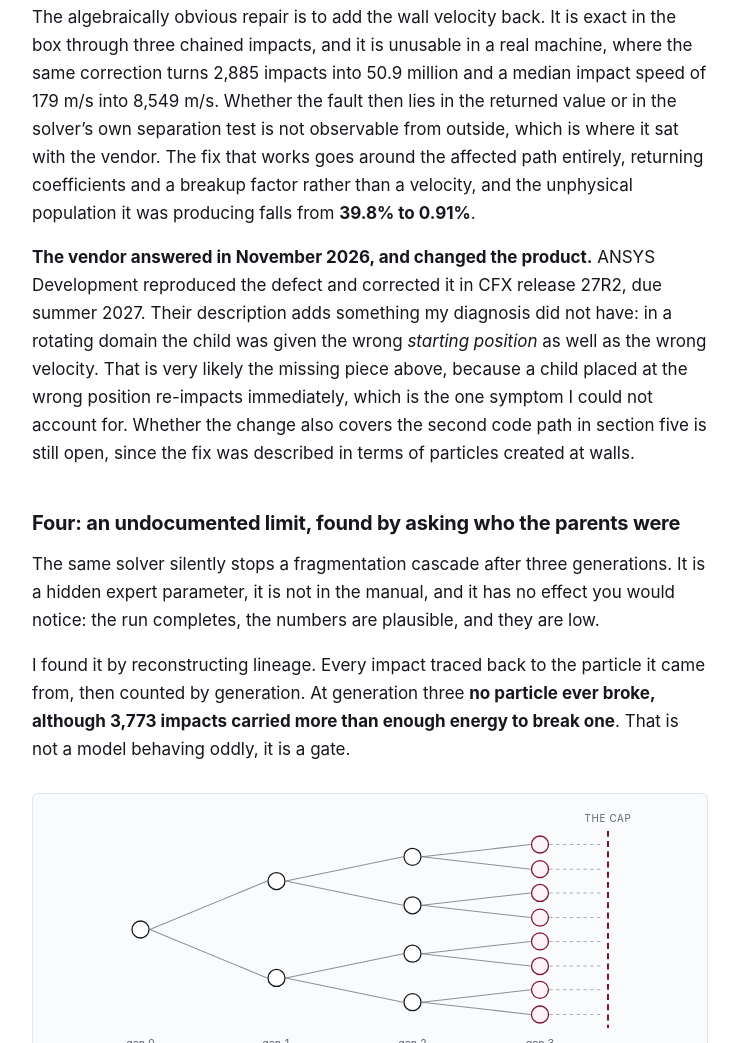
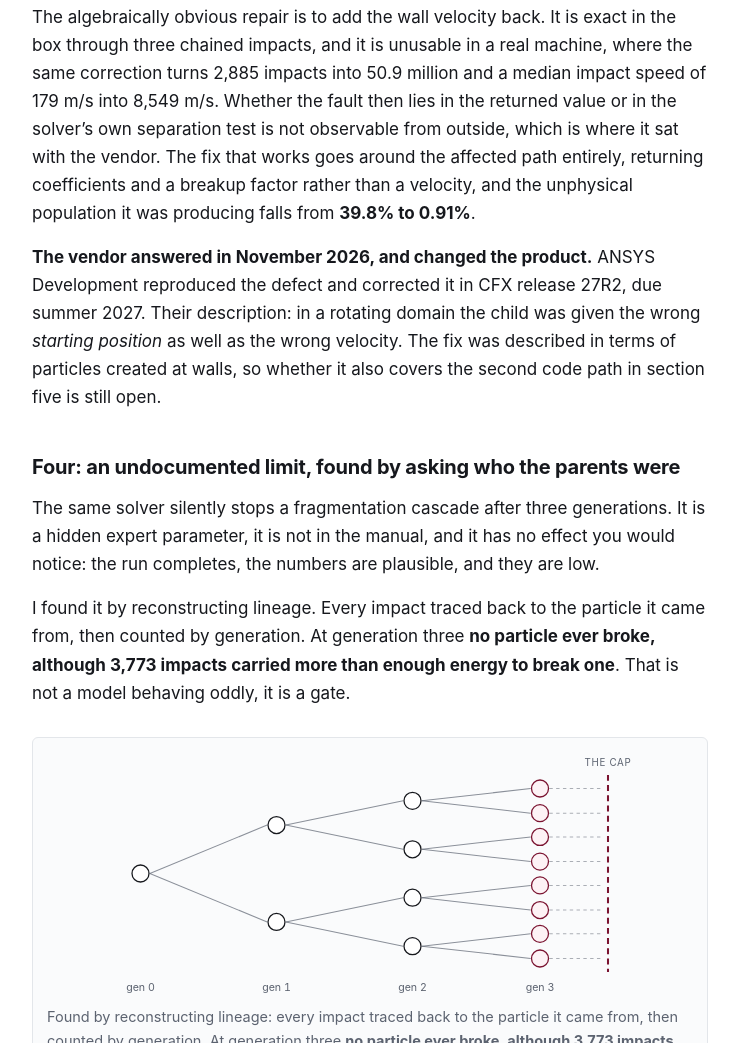
Before and after one commit to nilot-pal/nilot-pal.github.io, a plain HTML site: page sphinxsys.html in a window 1280 px wide. Shown: the part 6437-7480 px from the top of the page, without its empty margins (270-1009 px from the left). Drawn offline with Linux system fonts and the light colour scheme.

Commit message:
Trim the vendor note to the result

```diff
--- a/sphinxsys.html
+++ b/sphinxsys.html
@@ -356,12 +356,9 @@ wall.</desc>
   <p>
     <strong>The vendor answered in November 2026, and changed the product.</strong> ANSYS
     Development reproduced the defect and corrected it in CFX release 27R2, due summer 2027. Their
-    description adds something my diagnosis did not have: in a rotating domain the child was given
-    the wrong <em>starting position</em> as well as the wrong velocity. That is very likely the
-    missing piece above, because a child placed at the wrong position re-impacts immediately, which
-    is the one symptom I could not account for. Whether the change also covers the second code path
-    in section five is still open, since the fix was described in terms of particles created at
-    walls.
+    description: in a rotating domain the child was given the wrong <em>starting position</em> as
+    well as the wrong velocity. The fix was described in terms of particles created at walls, so
+    whether it also covers the second code path in section five is still open.
   </p>
 
   <h2>Four: an undocumented limit, found by asking who the parents were</h2>
```
